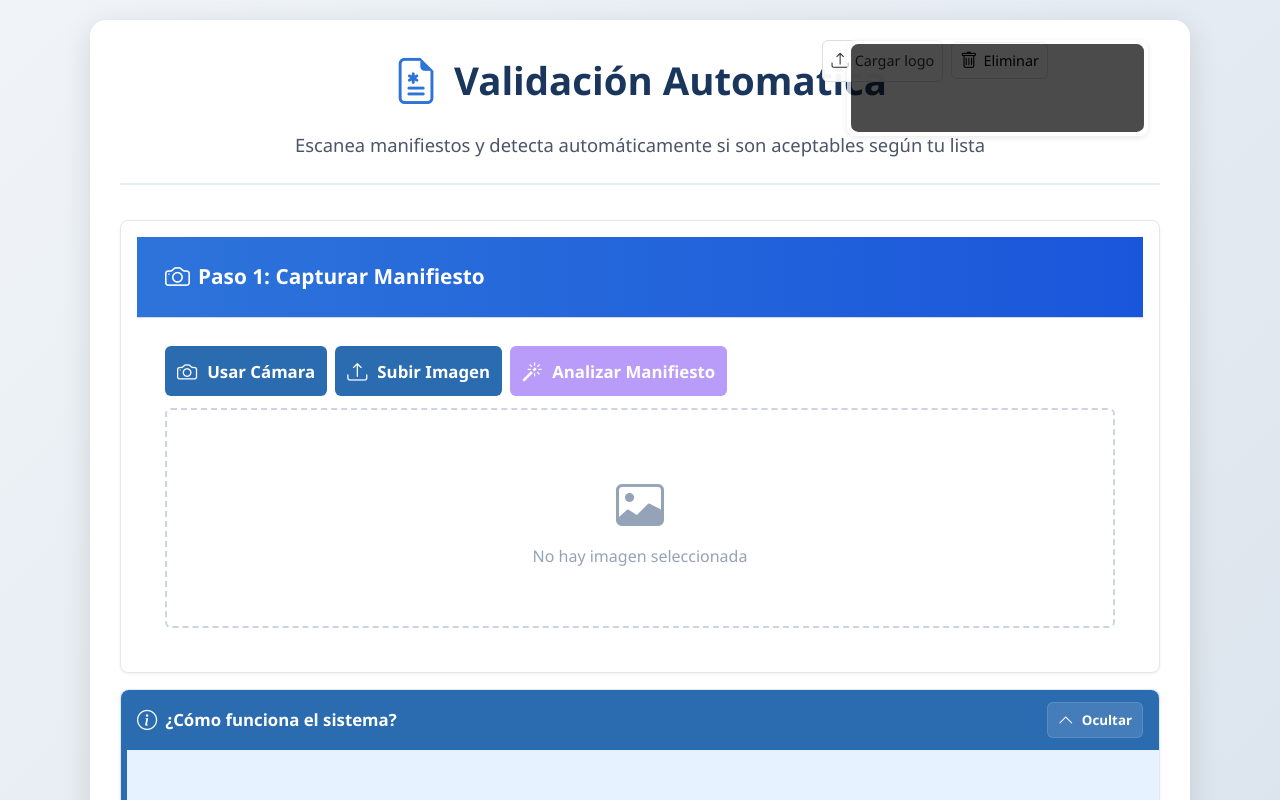
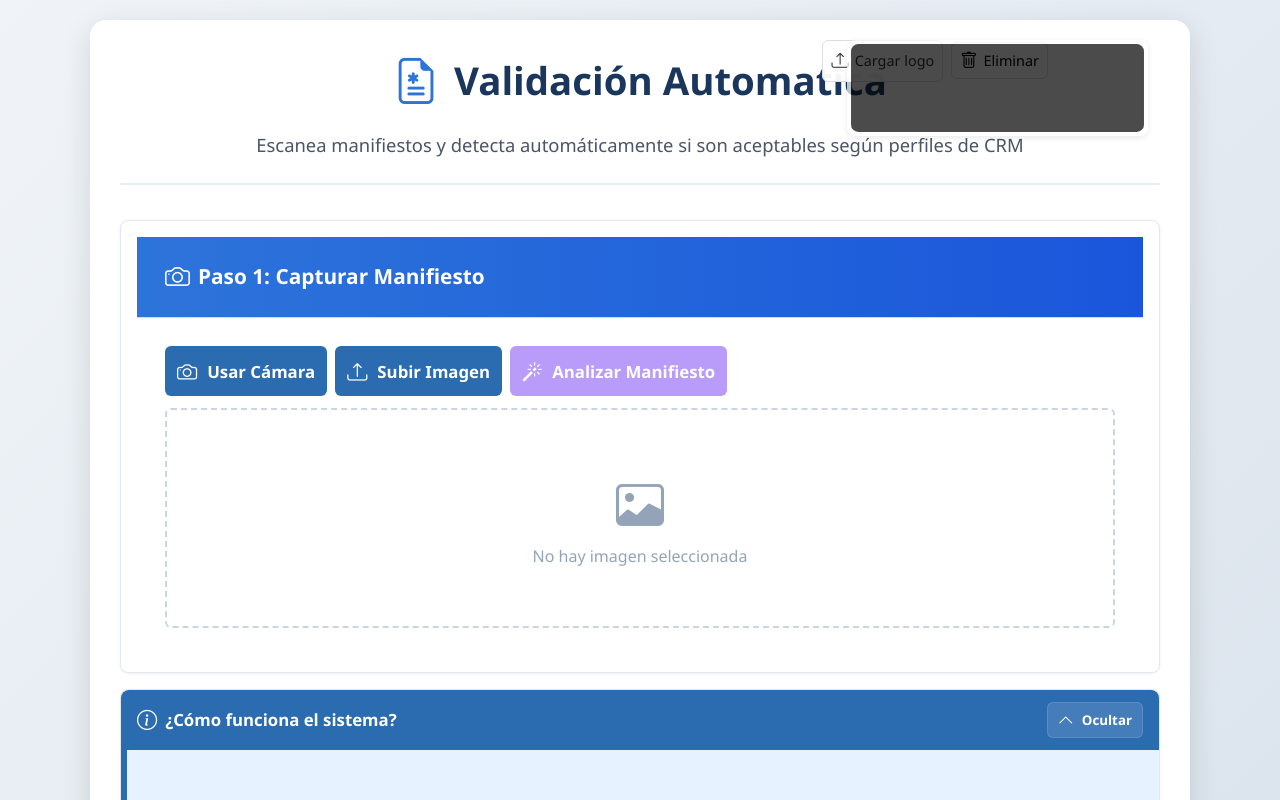
Before and after one commit to geocycletecoman-create/escaner-manifiesto, a plain HTML site: page index.html in a window 1280 px wide. Shown: the top 800 px of the page. Drawn offline with nearby package versions, Linux system fonts and the light colour scheme.

Commit message:
Update index.html

```diff
--- a/index.html
+++ b/index.html
@@ -86,7 +86,7 @@
         <header>
             <div class="title-block">
                 <h1><i class="bi bi-file-earmark-medical"></i> Validación Automatica</h1>
-                <p class="subtitle">Escanea manifiestos y detecta automáticamente si son aceptables según tu lista</p>
+                <p class="subtitle">Escanea manifiestos y detecta automáticamente si son aceptables según perfiles de CRM</p>
             </div>
 
             <div class="logo-controls" aria-hidden="false">
```
